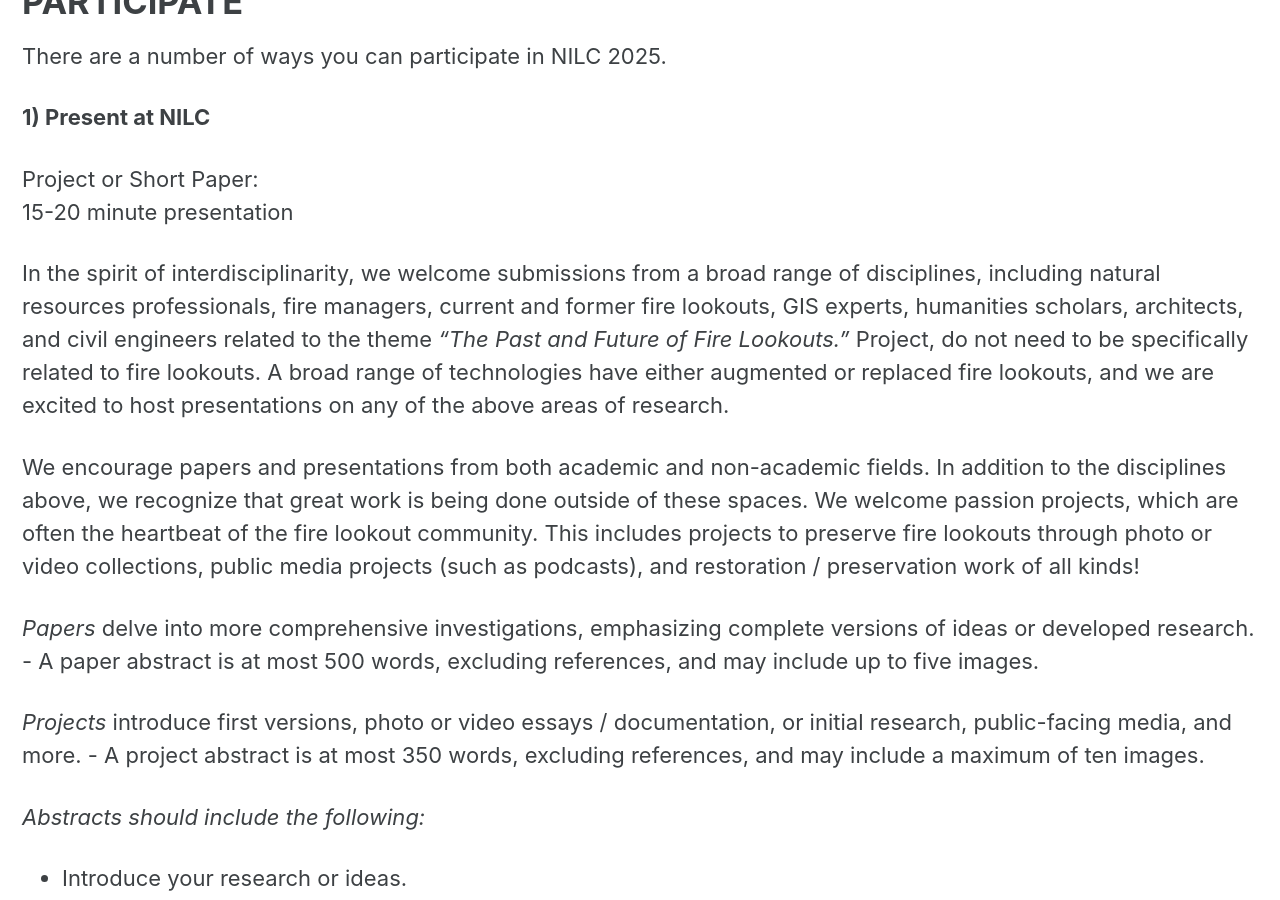
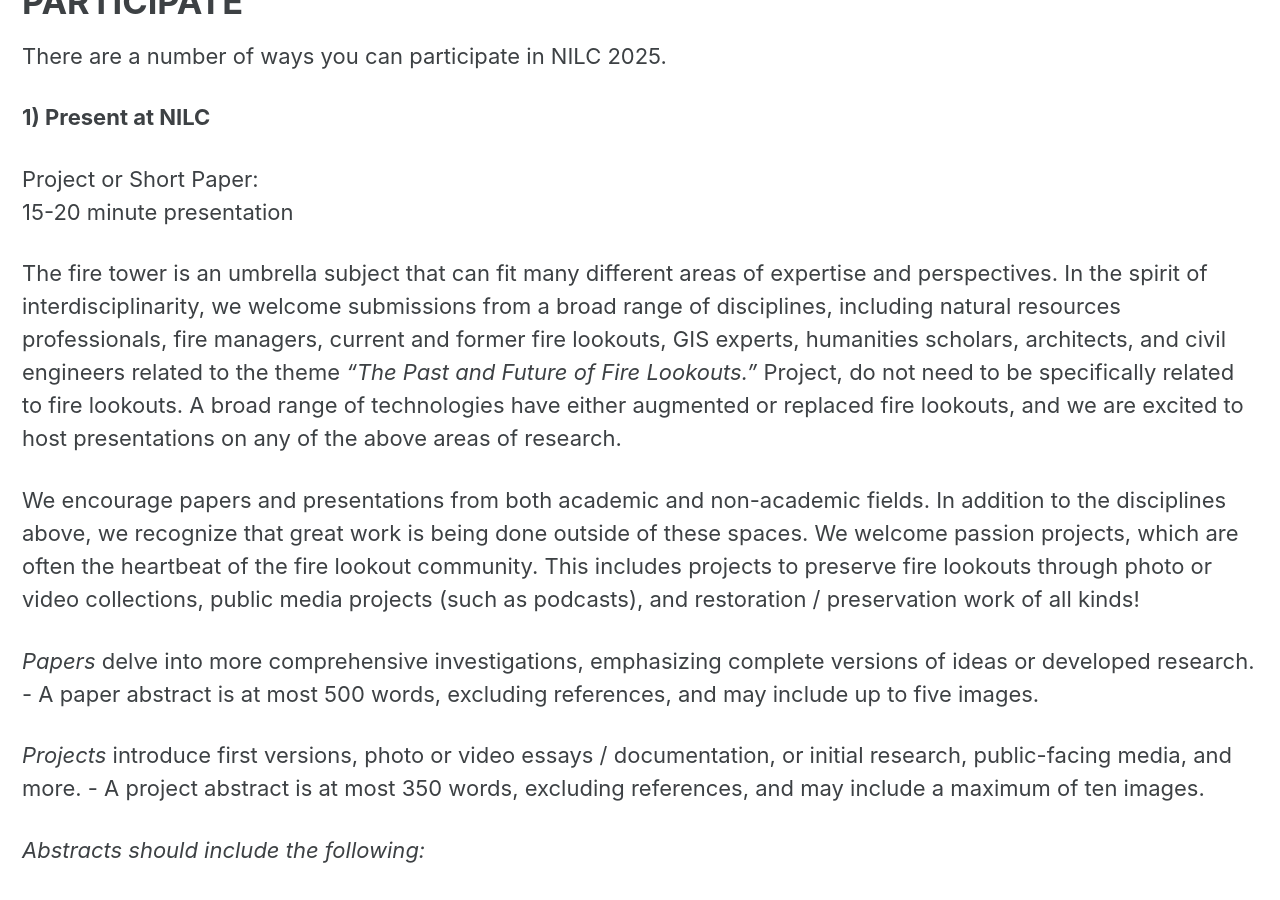
Before and after one commit to lookoutconference/lookoutconference.github.io, a Jekyll site: the page built from pages/participate.md, in a window 1280 px wide and 900 px high, scrolled down 442 px. Built offline with Jekyll 4.4.1, drawn with Linux system fonts in a browser that asks for light colours; cached includes are drawn as plain includes; our own code applies the rules of GitHub Pages for plain Markdown files.

Commit message:
Update participate.md

```diff
--- a/pages/participate.md
+++ b/pages/participate.md
@@ -22,7 +22,7 @@
 Project or Short Paper:
 15-20 minute presentation
 
-In the spirit of interdisciplinarity, we welcome submissions from a broad range of disciplines, including natural resources professionals, fire managers, current and former fire lookouts, GIS experts, humanities scholars, architects, and civil engineers related to the theme *“The Past and Future of Fire Lookouts.”* Project, do not need to be specifically related to fire lookouts. A broad range of technologies have either augmented or replaced fire lookouts, and we are excited to host presentations on any of the above areas of research.
+The fire tower is an umbrella subject that can fit many different areas of expertise and perspectives. In the spirit of interdisciplinarity, we welcome submissions from a broad range of disciplines, including natural resources professionals, fire managers, current and former fire lookouts, GIS experts, humanities scholars, architects, and civil engineers related to the theme *“The Past and Future of Fire Lookouts.”* Project, do not need to be specifically related to fire lookouts. A broad range of technologies have either augmented or replaced fire lookouts, and we are excited to host presentations on any of the above areas of research.
 
 We encourage papers and presentations from both academic and non-academic fields. In addition to the disciplines above, we recognize that great work is being done outside of these spaces. We welcome passion projects, which are often the heartbeat of the fire lookout community. This includes projects to preserve fire lookouts through photo or video collections, public media projects (such as podcasts), and restoration / preservation work of all kinds!
 
```
